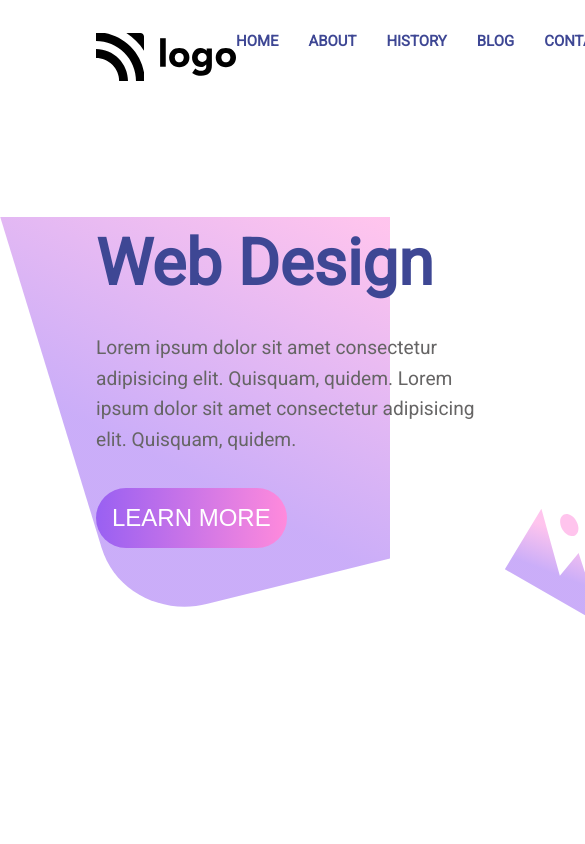
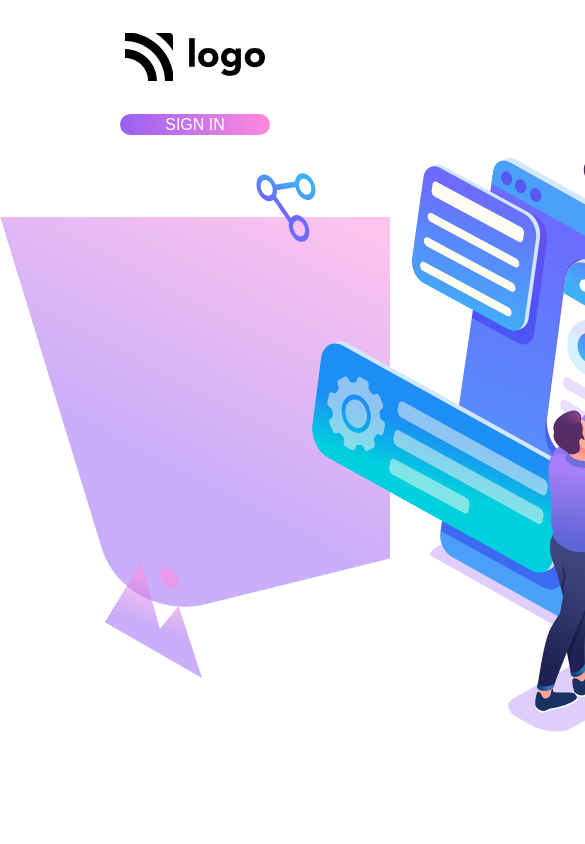
Before and after one commit to Saurabh-Singh-Negi/Project-08-WebDesign-Landing-Page, a plain HTML site: page index.html in a window 390 px wide. Shown: the top 844 px of the page, 585 px wide, since content can reach past the window. Drawn offline with Linux system fonts and the light colour scheme.

Commit message:
navbar responsiveness added

```diff
--- a/css/index.css
+++ b/css/index.css
@@ -13,6 +13,7 @@ body {
   margin: 2rem 6rem;
 }
 
+
 nav {
   display: flex;
   justify-content: space-between;
@@ -20,12 +21,13 @@ nav {
 
 .nav-items {
   display: flex;
+  gap: 3rem;
   width: 500px;
   font-size: 18px;
+  align-items: center;
 }
 
 .nav-item {
-  margin-right: 30px;
   color: #3e4794;
 }
 
@@ -90,3 +92,41 @@ nav {
   bottom: 8.5rem;
   left: 0.5rem;
 }
+
+
+@media screen and (max-width:768px) {
+  nav {
+    display: flex;
+    flex-direction: column;
+    justify-content: center;
+    align-items: center;
+    gap: 2rem;
+  }
+
+
+
+.signin-btn {
+  width: 150px;
+}
+
+.intro-img {
+  width: 80vh;
+  margin: 0;
+}
+
+}
+
+@media screen and (max-width:1024px){
+  .nav-items {
+    display: none;
+  }
+
+  .intro-section {
+    display: flex;
+    flex-direction: column-reverse;
+    justify-content: flex-start;
+    align-items: flex-start;
+  }
+
+
+}
--- a/index.html
+++ b/index.html
@@ -43,7 +43,7 @@
             alt="vector-dot"
             class="vector-dot"
           />
-          <img src="./images/intro-img.svg" alt="intro-img" />
+          <img class="intro-img" src="./images/intro-img.svg" alt="intro-img" />
         </div>
       </div>
     </div>
```
